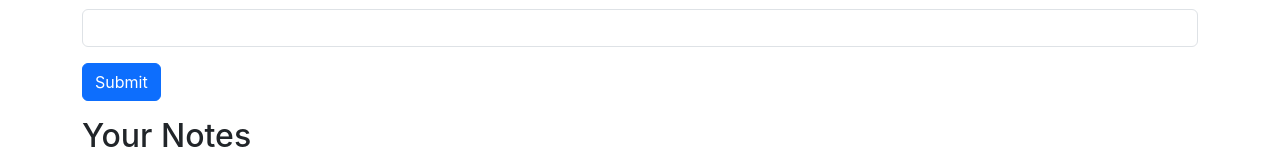
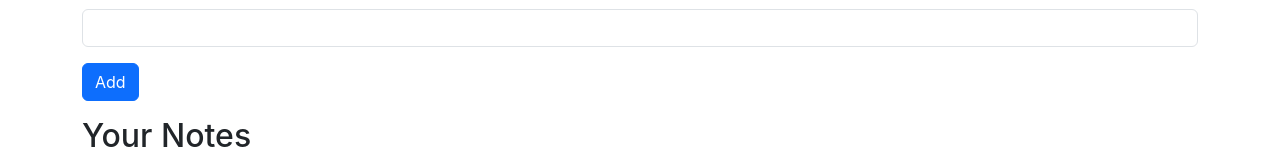
Before and after one commit to mughalwebs/iNotebook, a React (Create React App) app: page / in a window 1280 px wide. Shown: the part 379-532 px from the top of the page. Built offline with nearby package versions, Linux system fonts and the light colour scheme.

Commit message:
Create a function in AddNote.js name : AddANewNote()

```diff
--- a/src/Components/AddNote.js
+++ b/src/Components/AddNote.js
@@ -5,8 +5,9 @@ export default function AddNote() {
     let notesContext = useContext(NotesContext);
     const { createNote } = notesContext;
     const [note, setNote] = useState({ title: "", description: '', tag: '' })
-    const createANewNote = () => {
-
+    const createANewNote = (e) => {
+        e.preventDefault();
+        createNote(note.title, note.description, note.tag);
     }
     const onChange = (e) => {
         setNote({...note, [e.target.name]: e.target.value})
@@ -27,7 +28,7 @@ export default function AddNote() {
                     <label htmlFor="tag" className="form-label">Tag</label>
                     <input type="text" className="form-control" id="tag" name="tag" onChange={onChange} />
                 </div>
-                <button type="submit" className="btn btn-primary" onClick={createANewNote}>Submit</button>
+                <button type="submit" className="btn btn-primary" onClick={createANewNote}>Add</button>
             </form>
         </>
     )
--- a/src/Context/Notes/NoteState.js
+++ b/src/Context/Notes/NoteState.js
@@ -78,16 +78,17 @@ const NoteState = (props) => {
         const [notes, setNotes] = useState(initialNotes)
         // Create a Note - C
         const createNote = (title, description, tag) => {
+            console.log('Add Note Successfully.')
             const note = {
                 "_id": "66291b0a44b82099303c3b855",
                 "user": "66291ace44b82099303c3b88",
-                "title": "My Class [Added]",
-                "description": "I read in Pre Ist Year. [Added]",
-                "tag": "Personal Information",
+                "title": title,
+                "description": description,
+                "tag": tag,
                 "date": "2024-04-24T14:45:30.813Z",
                 "__v": 0
             }
-            setNotes(notes.push((note)))
+            setNotes(notes.concat((note)))
         }
         // Reading is from webpage - R
         // Update a Note - U
```
